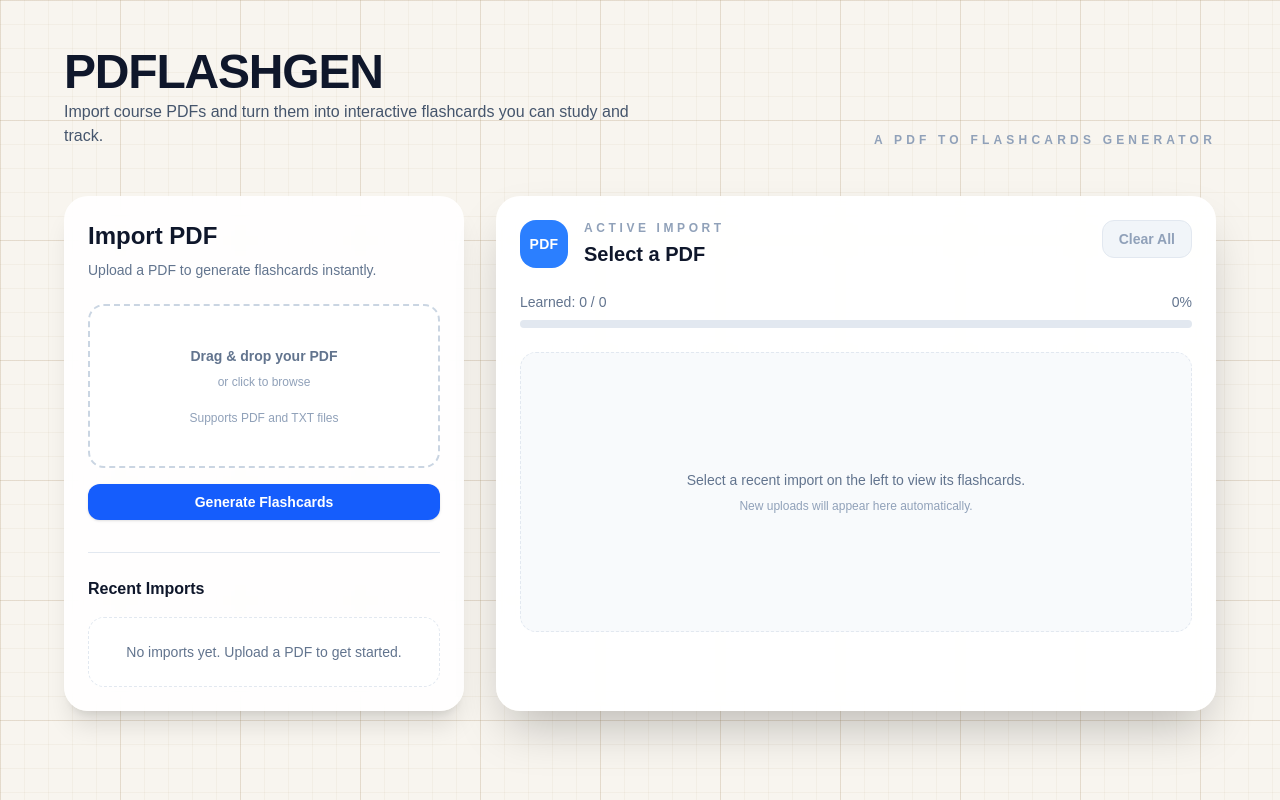
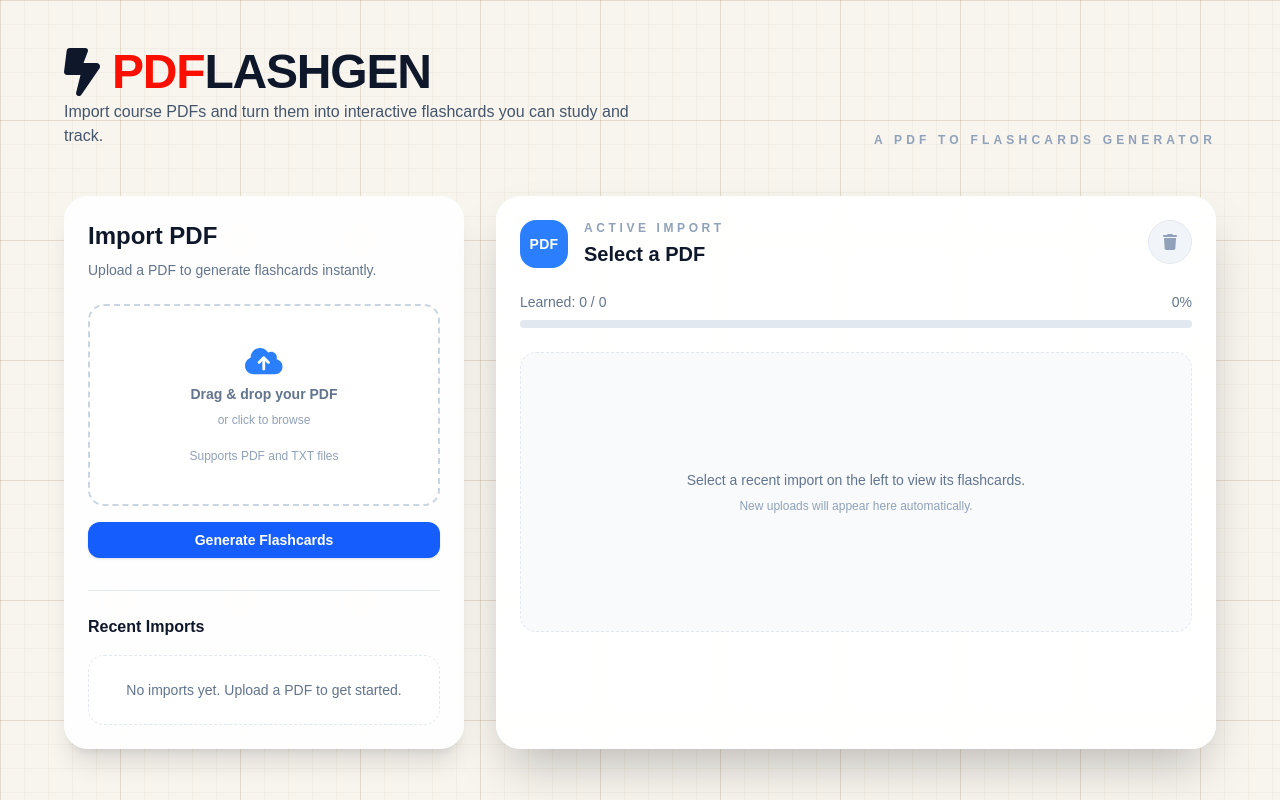
Before and after one commit to davenarchives/flashcard-generator-frontend, a Next.js app: page / in a window 1280 px wide. Built offline with nearby package versions, Linux system fonts and the light colour scheme.

Commit message:
added icons

```diff
--- a/package.json
+++ b/package.json
@@ -9,6 +9,10 @@
     "lint": "eslint"
   },
   "dependencies": {
+    "@fortawesome/fontawesome-svg-core": "^6.7.2",
+    "@fortawesome/free-regular-svg-icons": "^6.7.2",
+    "@fortawesome/free-solid-svg-icons": "^6.7.2",
+    "@fortawesome/react-fontawesome": "^0.2.2",
     "axios": "^1.12.2",
     "next": "15.5.4",
     "react": "19.1.0",
--- a/src/app/layout.tsx
+++ b/src/app/layout.tsx
@@ -1,6 +1,10 @@
 import type { Metadata } from "next";
 import { Geist, Geist_Mono } from "next/font/google";
+import { config } from "@fortawesome/fontawesome-svg-core";
+import "@fortawesome/fontawesome-svg-core/styles.css";
 import "./globals.css";
+
+config.autoAddCss = false;
 
 const geistSans = Geist({
   variable: "--font-geist-sans",
--- a/src/app/page.tsx
+++ b/src/app/page.tsx
@@ -2,6 +2,7 @@
 
 import { useState } from "react";
 import axios from "axios";
+import { FontAwesomeIcon } from "@fortawesome/react-fontawesome";
 
 import {
   FlashcardSet,
@@ -9,6 +10,7 @@ import {
   createId,
   parseFlashcards,
 } from "@/lib/flashcards";
+import { byPrefixAndName } from "@/lib/fontawesome";
 import { useFlashcardSets } from "@/hooks/useFlashcardSets";
 import { FlashcardImportsList } from "@/components/flashcards/FlashcardImportsList";
 import { FlashcardStudyPanel } from "@/components/flashcards/FlashcardStudyPanel";
@@ -118,7 +120,12 @@ export default function Home() {
       <div className="mx-auto flex w-full max-w-6xl flex-col gap-12">
         <header className="flex flex-col gap-2 text-center sm:flex-row sm:items-end sm:justify-between sm:text-left">
           <div>
-            <h1 className="text-4xl font-extrabold tracking-tight text-slate-900 sm:text-5xl">PDFLASHGEN</h1>
+            <h1 className="flex items-center gap-3 text-4xl font-extrabold tracking-tight text-slate-900 sm:text-5xl">
+              <FontAwesomeIcon icon={byPrefixAndName.fas["bolt-lightning"]} />
+              <span>
+                <span className="text-[#FA0F00]">PDF</span>LASHGEN
+              </span>
+            </h1>
             <p className="mt-1 max-w-xl text-sm text-slate-600 sm:text-base">
               Import course PDFs and turn them into interactive flashcards you can study and track.
             </p>
--- a/src/components/flashcards/FlashcardImportsList.tsx
+++ b/src/components/flashcards/FlashcardImportsList.tsx
@@ -1,3 +1,6 @@
+import { FontAwesomeIcon } from "@fortawesome/react-fontawesome";
+
+import { byPrefixAndName } from "@/lib/fontawesome";
 import { FlashcardSet, formatImportDate, getCardCountLabel } from "@/lib/flashcards";
 
 type FlashcardImportsListProps = {
@@ -36,12 +39,19 @@ export function FlashcardImportsList({ sets, selectedSet, onSelectSet }: Flashca
               }`}
               title={set.name}
             >
-              <div>
-                <p className="text-sm font-semibold text-slate-900">{set.name}</p>
-                <p className="text-xs text-slate-400">{formatImportDate(set.importedAt)}</p>
+              <div className="flex items-center gap-3">
+                <FontAwesomeIcon
+                  icon={byPrefixAndName.fas["file-pdf"]}
+                  className="text-lg text-slate-500"
+                />
+                <div>
+                  <p className="text-sm font-semibold text-slate-900">{set.name}</p>
+                  <p className="text-xs text-slate-400">{formatImportDate(set.importedAt)}</p>
+                </div>
               </div>
-              <span className="rounded-full bg-slate-100 px-3 py-1 text-xs font-medium text-slate-500">
+              <span className="inline-flex items-center gap-2 rounded-full bg-slate-100 px-3 py-1 text-xs font-medium text-slate-500">
                 {getCardCountLabel(set.cards.length)}
+                <FontAwesomeIcon icon={byPrefixAndName.fal["arrow-right"]} />
               </span>
             </button>
           );
--- a/src/components/flashcards/FlashcardStudyPanel.tsx
+++ b/src/components/flashcards/FlashcardStudyPanel.tsx
@@ -1,3 +1,5 @@
+import { FontAwesomeIcon } from "@fortawesome/react-fontawesome";
+
 import {
   Flashcard,
   FlashcardSet,
@@ -5,6 +7,7 @@ import {
   getCardCountLabel,
   getSetMonogram,
 } from "@/lib/flashcards";
+import { byPrefixAndName } from "@/lib/fontawesome";
 import { FlashcardItem } from "@/components/flashcards/FlashcardItem";
 
 type FlashcardStudyPanelProps = {
@@ -36,6 +39,22 @@ export function FlashcardStudyPanel({
   onPrevious,
   onNext,
 }: FlashcardStudyPanelProps) {
+  const handleClearClick = () => {
+    if (!selectedSet) {
+      return;
+    }
+
+    const confirmed = window.confirm(
+      `Are you sure you want to clear all flashcards from "${selectedSet.name}"?`,
+    );
+
+    if (!confirmed) {
+      return;
+    }
+
+    onClearSelected();
+  };
+
   return (
     <section className="flex flex-col gap-6 rounded-3xl bg-white/95 p-6 shadow-2xl backdrop-blur">
       <div className="flex flex-col gap-4 sm:flex-row sm:items-start sm:justify-between">
@@ -57,15 +76,17 @@ export function FlashcardStudyPanel({
         </div>
         <button
           type="button"
-          onClick={onClearSelected}
+          onClick={handleClearClick}
           disabled={!selectedSet}
-          className={`self-start rounded-xl border px-4 py-2 text-sm font-semibold transition ${
+          className={`self-start flex h-11 w-11 items-center justify-center rounded-full border text-base transition ${
             !selectedSet
               ? "cursor-not-allowed border-slate-200 bg-slate-100 text-slate-400"
               : "border-slate-300 bg-white text-slate-600 hover:bg-slate-100"
           }`}
+          aria-label="Clear All"
+          title="Clear All"
         >
-          Clear All
+          <FontAwesomeIcon icon={byPrefixAndName.fal.trash} />
         </button>
       </div>
 
--- a/src/components/flashcards/FlashcardUploader.tsx
+++ b/src/components/flashcards/FlashcardUploader.tsx
@@ -1,6 +1,9 @@
 "use client";
 
 import { ChangeEvent, DragEvent, KeyboardEvent, ReactNode, useRef, useState } from "react";
+import { FontAwesomeIcon } from "@fortawesome/react-fontawesome";
+
+import { byPrefixAndName } from "@/lib/fontawesome";
 
 type FlashcardUploaderProps = {
   loading: boolean;
@@ -127,6 +130,10 @@ export function FlashcardUploader({
               : "border-slate-300 bg-white/70 text-slate-500 hover:border-blue-400 hover:bg-blue-50/60"
           }`}
         >
+          <FontAwesomeIcon
+            icon={byPrefixAndName.fal["cloud-arrow-up"]}
+            className="text-3xl text-blue-500"
+          />
           <span className="text-sm font-semibold">Drag & drop your PDF</span>
           <span className="text-xs text-slate-400">or click to browse</span>
           {file ? (
--- /dev/null
+++ b/src/lib/fontawesome.ts
@@ -0,0 +1,20 @@
+import type { IconDefinition } from "@fortawesome/fontawesome-svg-core";
+import { faBoltLightning, faFilePdf, faArrowRight, faCloudArrowUp, faTrash } from "@fortawesome/free-solid-svg-icons";
+
+type FontAwesomePrefix = "fas" | "fal";
+
+type IconLookupMap = {
+  [Prefix in FontAwesomePrefix]: Record<string, IconDefinition>;
+};
+
+export const byPrefixAndName: IconLookupMap = {
+  fas: {
+    "bolt-lightning": faBoltLightning,
+    "file-pdf": faFilePdf,
+  },
+  fal: {
+    "arrow-right": faArrowRight,
+    "cloud-arrow-up": faCloudArrowUp,
+    trash: faTrash,
+  },
+};
```
Also changed, not shown: 1 other file (tests, documents, lock files or other folders).
